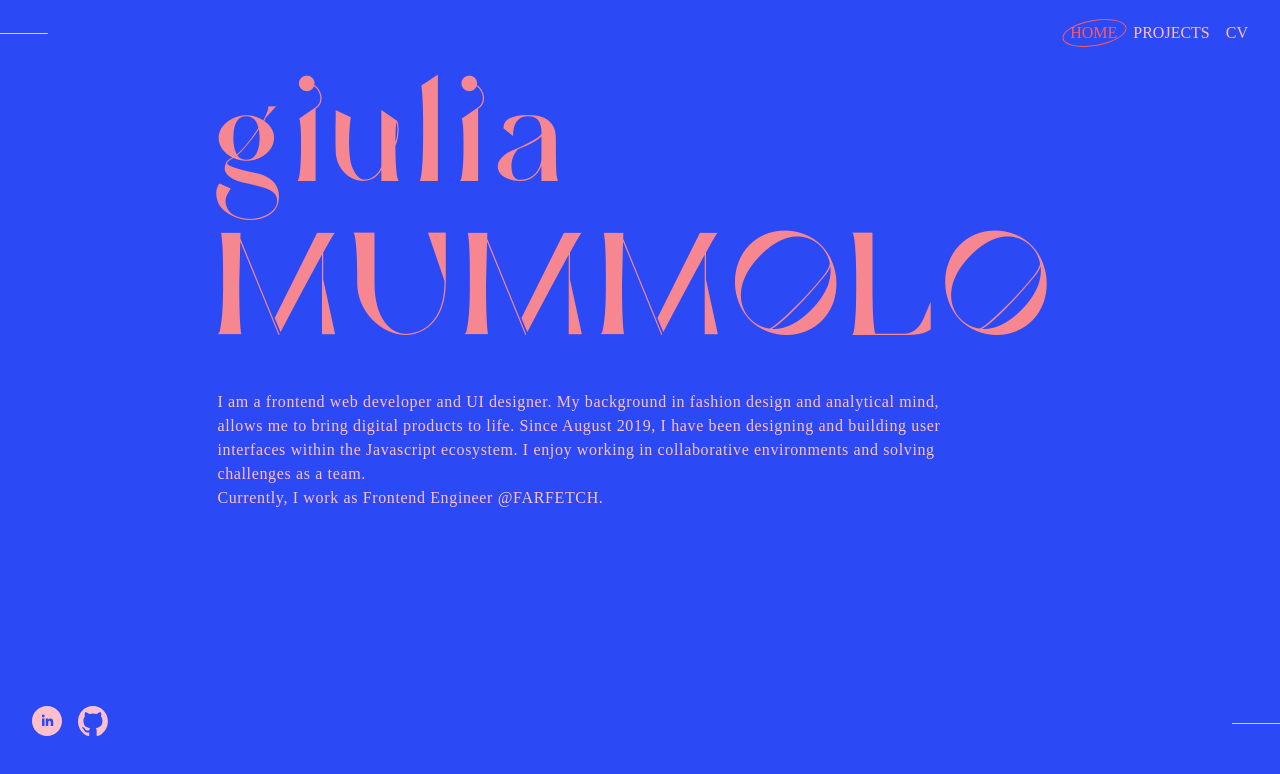
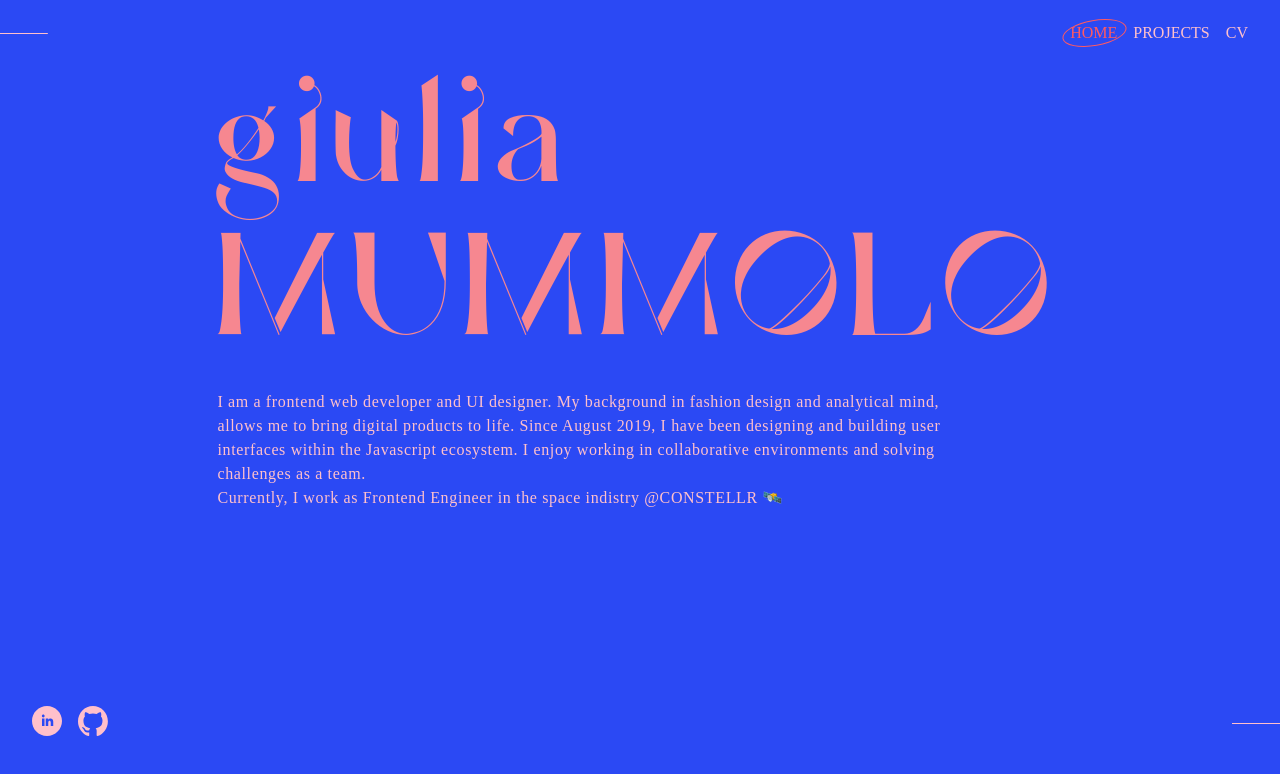
Before and after one commit to giuliamml/giuliamml.github.io, a Next.js app: page / in a window 1280 px wide. Shown: the top 774 px of the page. Built offline with nearby package versions, Linux system fonts and the light colour scheme; a web font is replaced by a local one.

Commit message:
copy update

```diff
--- a/app/page.tsx
+++ b/app/page.tsx
@@ -16,13 +16,13 @@ export default function Home() {
         within the Javascript ecosystem. I enjoy working in collaborative
         environments and solving challenges as a team.
         <br />
-        Currently, I work as Frontend Engineer @
+        Currently, I work as Frontend Engineer in the space indistry @
         <a
           className="company-link"
-          href="https://www.farfetchplatformsolutions.com/"
+          href="https://www.constellr.com/"
           target="_blank"
         >
-          FARFETCH.
+          Constellr 🛰️
         </a>
       </p>
     </MainContentDescriptionContainer>
```
